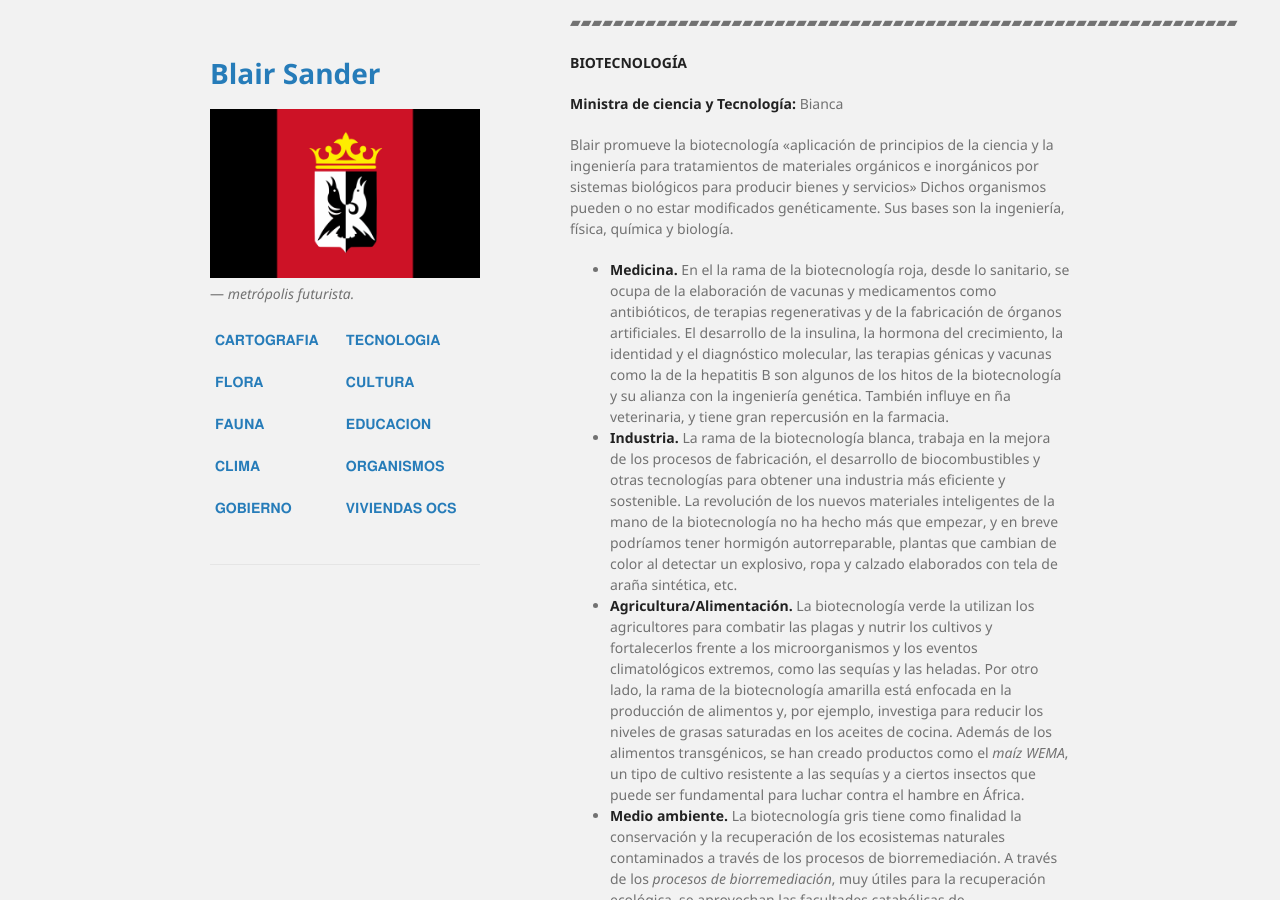
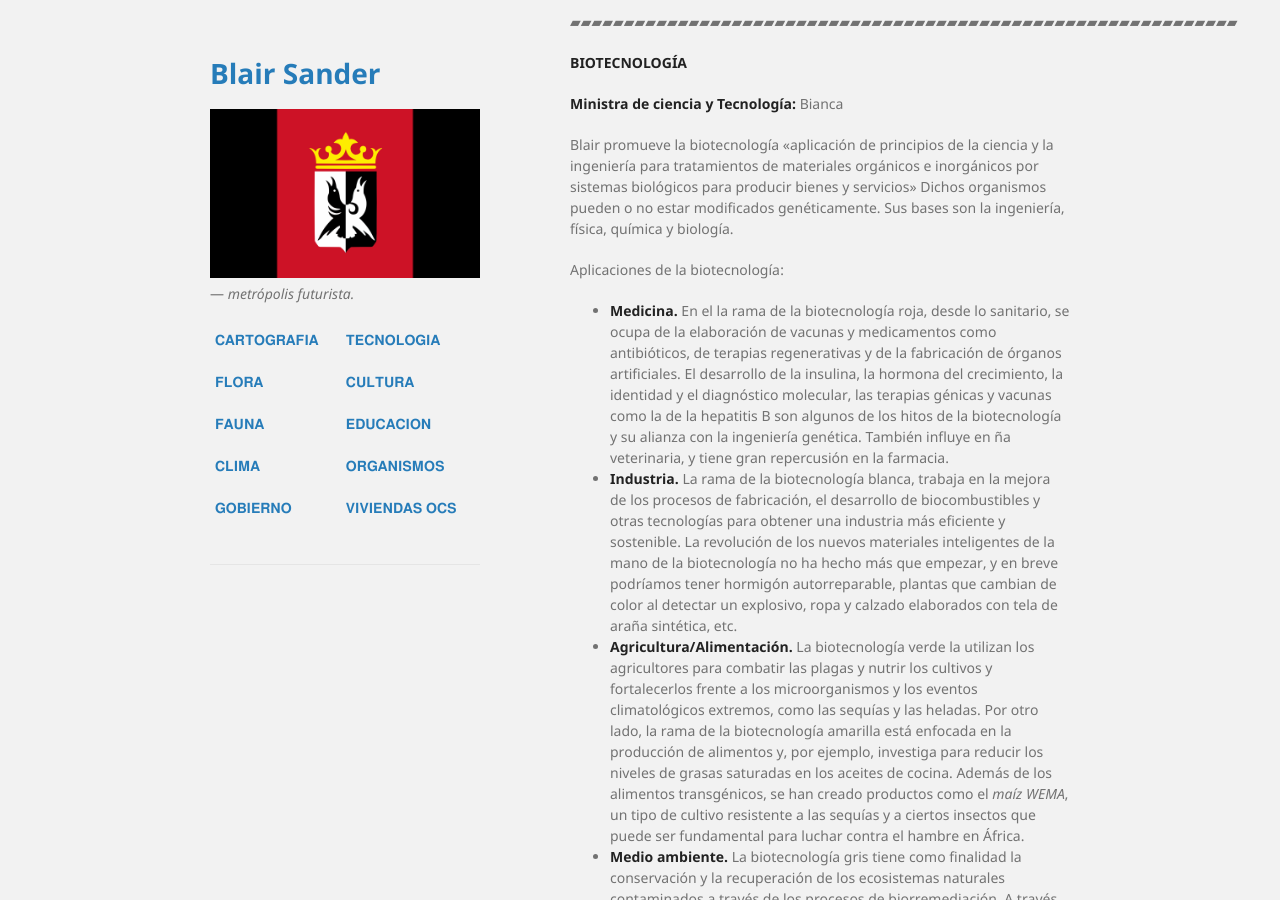
Before and after one commit to BlairSander/ciudad, a Jekyll site: the page built from tecnologia.md, in a window 1280 px wide and 900 px high, scrolled down 986 px. Built offline with Jekyll 4.4.1, drawn with Linux system fonts in a browser that asks for light colours.

Commit message:
Update tecnologia.md

```diff
--- a/tecnologia.md
+++ b/tecnologia.md
@@ -55,6 +55,8 @@ Se implementa tanto para la biotecnología, como la Inteligencia artificial.
 **Ministra de ciencia y Tecnología:** Bianca
 
 Blair promueve la biotecnología «aplicación de principios de la ciencia y la ingeniería para tratamientos de materiales orgánicos e inorgánicos por sistemas biológicos para producir bienes y servicios» Dichos organismos pueden o no estar modificados genéticamente. Sus bases son la ingeniería, física, química y biología.
+
+Aplicaciones de la biotecnología:
 
 * **Medicina.** En el la rama de la biotecnología roja, desde lo sanitario, se ocupa de la elaboración de vacunas y medicamentos como antibióticos, de terapias regenerativas y de la fabricación de órganos artificiales. El desarrollo de la insulina, la hormona del crecimiento, la identidad y el diagnóstico molecular, las terapias génicas y vacunas como la de la hepatitis B son algunos de los hitos de la biotecnología y su alianza con la ingeniería genética. También influye en ña veterinaria, y tiene gran repercusión en la farmacia.
 * **Industria.** La rama de la biotecnología blanca, trabaja en la mejora de los procesos de fabricación, el desarrollo de biocombustibles y otras tecnologías para obtener una industria más eficiente y sostenible. La revolución de los nuevos materiales inteligentes de la mano de la biotecnología no ha hecho más que empezar, y en breve podríamos tener hormigón autorreparable, plantas que cambian de color al detectar un explosivo, ropa y calzado elaborados con tela de araña sintética, etc.
```
